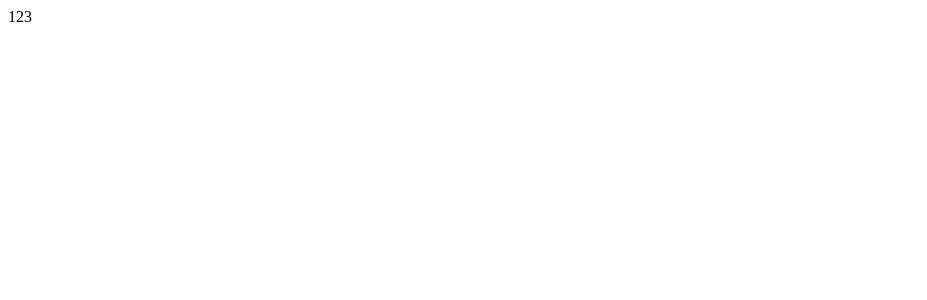
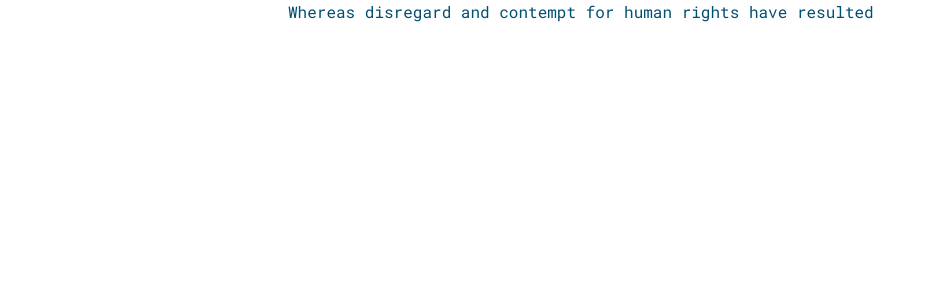
Before and after one commit to Achun1130/weather-app, a Vue app: page / in a window 1280 px wide. Shown: the top 300 px of the page, without its empty margins (0-927 px from the left). Built offline with nearby package versions, Linux system fonts and the light colour scheme.

Commit message:
feat: #2 - Tailwind Setup

```diff
--- a/package.json
+++ b/package.json
@@ -13,6 +13,11 @@
   },
   "devDependencies": {
     "@vitejs/plugin-vue": "^4.0.0",
+    "autoprefixer": "^10.4.13",
+    "postcss": "^8.4.21",
+    "prettier": "^2.8.4",
+    "prettier-plugin-tailwindcss": "^0.2.4",
+    "tailwindcss": "^3.2.7",
     "vite": "^4.1.4"
   }
 }
--- /dev/null
+++ b/postcss.config.js
@@ -0,0 +1,6 @@
+module.exports = {
+  plugins: {
+    tailwindcss: {},
+    autoprefixer: {},
+  },
+}
--- a/src/App.vue
+++ b/src/App.vue
@@ -3,6 +3,8 @@ import { RouterView } from 'vue-router'
 </script>
 
 <template>
-  123
-  <RouterView />
+  <main class="container">
+    <h1 class="text-weather-secondary font-Roboto-Mono">Whereas disregard and contempt for human rights have resulted</h1>
+    <RouterView />
+  </main>
 </template>
--- /dev/null
+++ b/src/assets/main.css
@@ -0,0 +1 @@
+@import url('https://fonts.googleapis.com/css2?family=Roboto+Mono:ital,wght@0,100;0,200;0,300;0,400;0,500;0,600;0,700;1,100;1,200;1,300;1,400;1,500;1,600;1,700&display=swap');
--- /dev/null
+++ b/src/assets/tailwind.css
@@ -0,0 +1,3 @@
+@tailwind base;
+@tailwind components;
+@tailwind utilities;
--- a/src/main.js
+++ b/src/main.js
@@ -1,6 +1,8 @@
 import { createApp } from 'vue'
 import App from './App.vue'
 import router from './router'
+import './assets/tailwind.css'
+import './assets/main.css'
 
 const app = createApp(App)
 
--- /dev/null
+++ b/tailwind.config.js
@@ -0,0 +1,27 @@
+/** @type {import('tailwindcss').Config} */
+module.exports = {
+  content: [
+    "./index.html",
+    "./src/**/*.{js,ts,jsx,tsx,vue}",
+  ],
+  theme: {
+    extend: {
+      colors: {
+        "weather-primary": "#00668A",
+        "weather-secondary": "#004E71"
+      }
+    },
+    fontFamily: {
+      "Roboto-Mono": ['"Roboto Mono"', 'monospace']
+    },
+    container: {
+      center: true,
+      padding: "2rem"
+    },
+    screens: {
+      sm: "640px",
+      md: "768px"
+    }
+  },
+  plugins: [],
+}
```
Also changed, not shown: 2 other files (tests, documents, lock files or other folders).
